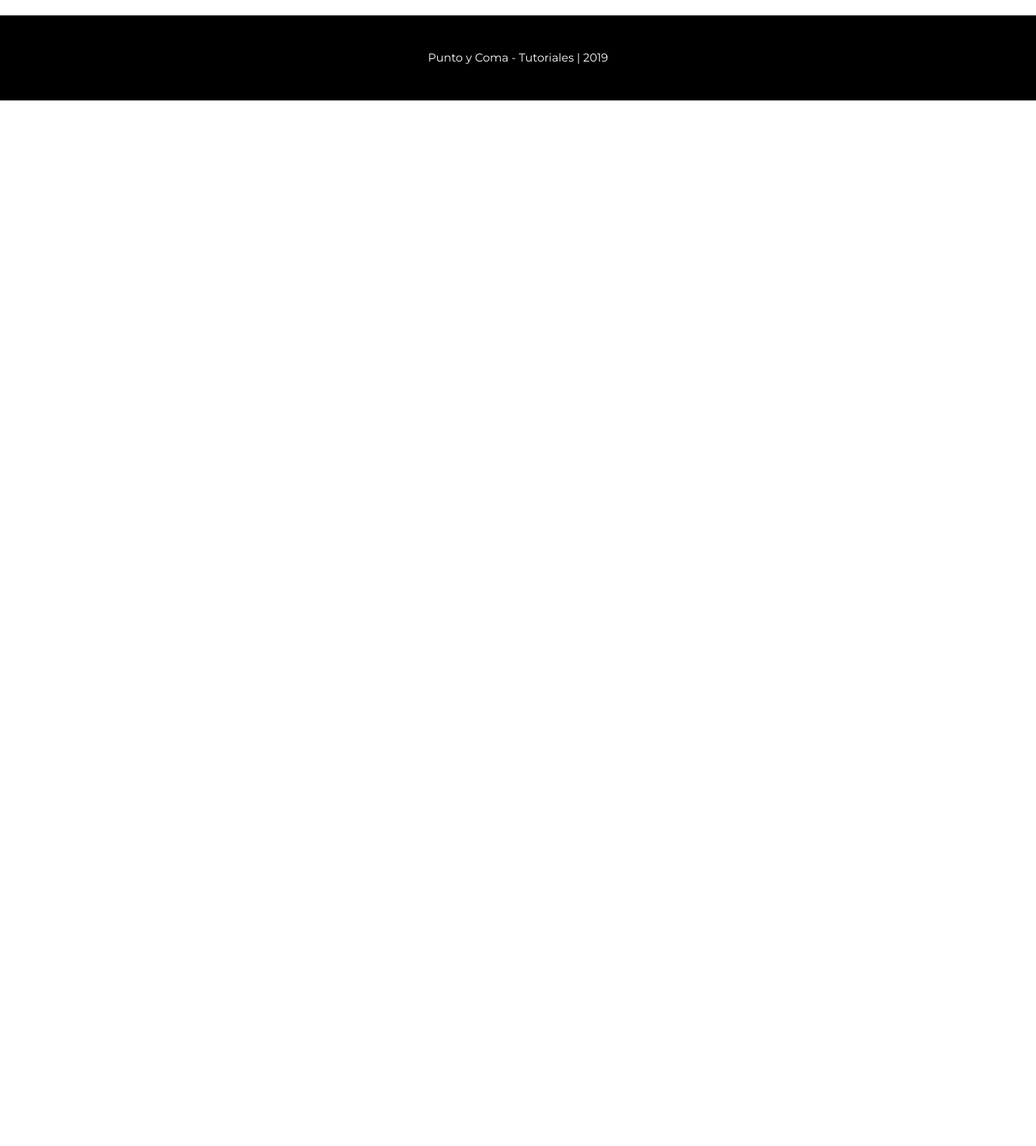
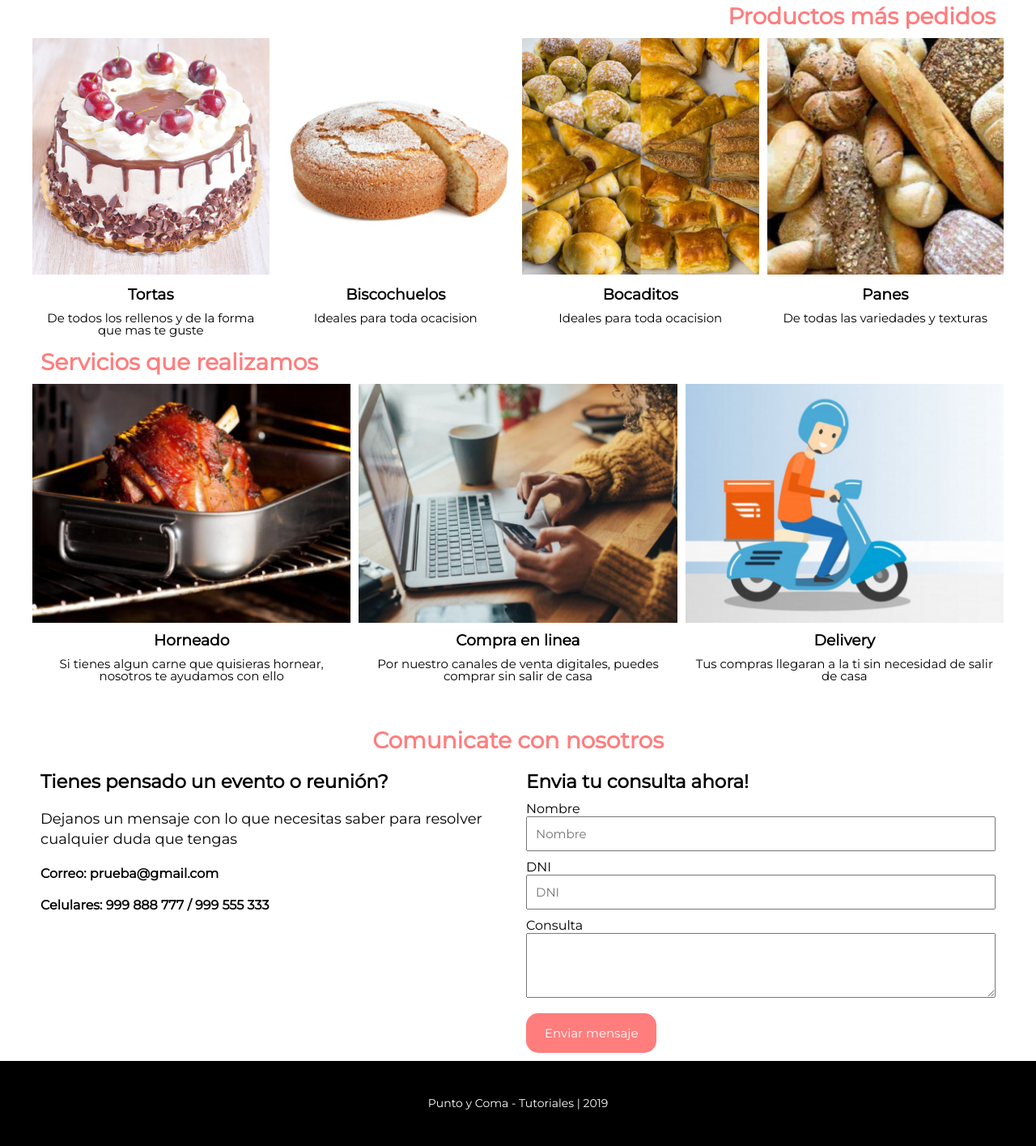
Before and after one commit to jbazans/landing-page, a plain HTML site: page index.html in a window 1280 px wide. Shown: the part 1096-2511 px from the top of the page at 81% size. Before the commit the page ends 1220 px from the top, so only its background shows below. Drawn offline with Linux system fonts and the light colour scheme.

Commit message:
Add files via upload

```diff
--- a/css/main.css
+++ b/css/main.css
@@ -2,6 +2,7 @@
 	margin: 0;
 	padding: 0;
 	font-family: 'Montserrat', sans-serif;
+	box-sizing: border-box;
 }
 html{
 	background: #fff;
@@ -12,7 +13,7 @@ body{
 }
 header{
 	padding: 20px;
-	width: calc(100% - 40px);
+	width: 100%;
 	z-index: 2;
 }
 .content-header{
@@ -43,7 +44,7 @@ header{
 }
 .banner-text{
 	padding: 10px;
-	width: calc(60% - 20px);
+	width: 60%;
 	margin-top: 100px;
 	display: flex;
 	flex-direction: column;
@@ -60,7 +61,7 @@ header{
 }
 .banner-img{
 	padding: 10px;
-	width: calc(40% - 20px);
+	width: 40%;
 }
 .banner-img img{
 	margin-top: 20px;
@@ -92,8 +93,114 @@ body svg{
 }
 .contents{
 	width: 100%;
-	height: 400px;
 	background: #fff;
+}
+.contents section{
+	max-width: 1200px;
+	margin: auto;
+}
+.div-flex{
+	display: flex;
+}
+.parts{
+	padding: 10px;
+	width: 50%;
+}
+.content-img{
+	overflow: hidden;
+	padding: 40px;
+	width: 100%;
+	height: 300px;
+	transition: 1s;
+}
+.img{
+	background-image: url(../assets/img/pan.jpg);
+	width: 100%;
+	height: 100%;
+	background-size: cover;
+	background-repeat: no-repeat;
+	background-position: center;
+	transform: rotate(-10deg);
+	border-radius: 10px;
+	transition: 1s;
+}
+.content-img:hover .img{
+	transform: rotate(0deg) translate(-30px, -30px);
+	width: calc(100% + 60px);
+	height: calc(100% + 60px);
+	background-image: url(../assets/img/pasteles.jpg);
+}
+.parts p{
+	margin-top: 20px;
+}
+.contents section h1{
+	padding: 0 10px;
+	color: #ff7d7d;
+}
+section:nth-child(2),section:nth-child(3){
+	margin: 10px auto;
+}
+.contents section:nth-child(2) h1{
+	text-align: right;
+}
+#productos .div-grid{
+	margin-top: 10px;
+	width: 100%;
+	display: grid;
+	grid-template-columns: repeat(4,1fr);
+	grid-gap: 10px;
+}
+.content-img-pro{
+	width: 100%;
+	height: 300px;
+	overflow: hidden;
+}
+.content-img-pro img{
+	width: 100%;
+	transition: 1s;
+}
+.content-img-pro img:hover{
+	width: calc(100% + 60px);
+	margin: -30px 0 0 -30px;
+}
+.grid-item h3,.grid-item p{
+	padding: 5px;
+	text-align: center;
+}
+.grid-item p{
+	font-size: 15px;
+	line-height: 15px;
+}
+#servicios .div-grid{
+	margin-top: 10px;
+	width: 100%;
+	display: grid;
+	grid-template-columns: repeat(3,1fr);
+	grid-gap: 10px;
+}
+#contacto h1{
+	text-align: center;
+	padding: 0 10px;
+	margin: 50px 0 10px 0;
+}
+input{
+	padding: 10px;
+	font-size: 15px;
+	margin-bottom: 10px;
+	width: 100%;
+}
+textarea{
+	padding: 10px;
+	font-size: 15px;
+	width: 100%;
+	height: 80px;
+}
+.parts h4{
+	margin: 20px auto;
+}
+a{
+	text-decoration: none;
+	color: #fff;
 }
 
 footer{
--- a/index.html
+++ b/index.html
@@ -10,10 +10,10 @@
 	<header>
 		<div class="content-header">
 			<div class="logo"><img src="assets/img/logo.png"></div>
-			<div class="item">Conocenos</div>
-			<div class="item">Productos</div>
-			<div class="item">Servicios</div>
-			<div class="item">Contactanos</div>
+			<div class="item"><a href="#inicio">Conocenos</a></div>
+			<div class="item"><a href="#productos">Productos</a></div>
+			<div class="item"><a href="#servicios">Servicios</a></div>
+			<div class="item"><a href="#contacto">Contactanos</a></div>
 		</div>
 	</header>
 	<section>
@@ -32,6 +32,106 @@
 	  	<path fill="#ffffff" fill-opacity="1" d="M0,32L34.3,42.7C68.6,53,137,75,206,117.3C274.3,160,343,224,411,224C480,224,549,160,617,160C685.7,160,754,224,823,218.7C891.4,213,960,139,1029,128C1097.1,117,1166,171,1234,202.7C1302.9,235,1371,245,1406,250.7L1440,256L1440,320L1405.7,320C1371.4,320,1303,320,1234,320C1165.7,320,1097,320,1029,320C960,320,891,320,823,320C754.3,320,686,320,617,320C548.6,320,480,320,411,320C342.9,320,274,320,206,320C137.1,320,69,320,34,320L0,320Z"></path>
 	</svg>
 	<div class="contents">
+		<section id="inicio">
+			<h1>Nuestros inicios</h1>
+			<div class="div-flex">
+				<div class="parts">
+					<div class="content-img">
+						<div class="img"></div>
+					</div>
+				</div>
+				<div class="parts">
+					<h2>De panadería a pastelería</h2>
+					<p>Comenzamos siendo una panaderia hace mas de 30 años. Todo el trabajo siempre habia sido artesanal y se pasaron los secretos de padre a hijo.</p>
+					<p>Gracias a los nuevos talentos de hoy en dia, pudimos ampliar nuestros productos para agregar deliciosos bocadillos dulces y salados a nuestra produccion.</p>
+				</div>
+			</div>
+		</section>
+		<section id="productos">
+			<h1>Productos más pedidos</h1>
+			<div class="div-grid">
+				<div class="grid-item">
+					<div class="content-img-pro">
+						<img src="assets/img/torta.jpg">
+					</div>
+					<h3>Tortas</h3>
+					<p>De todos los rellenos y de la forma que mas te guste</p>
+				</div>
+				<div class="grid-item">
+					<div class="content-img-pro">
+						<img src="assets/img/biscochuelo.jpg">
+					</div>
+					<h3>Biscochuelos</h3>
+					<p>Ideales para toda ocacision</p>
+				</div>
+				<div class="grid-item">
+					<div class="content-img-pro">
+						<img src="assets/img/bocaditos.jpg">
+					</div>
+					<h3>Bocaditos</h3>
+					<p>Ideales para toda ocacision</p>
+				</div>
+				<div class="grid-item">
+					<div class="content-img-pro">
+						<img src="assets/img/panes.jpg">
+					</div>
+					<h3>Panes</h3>
+					<p>De todas las variedades y texturas</p>
+				</div>
+			</div>
+		</section>
+		<section id="servicios">
+			<h1>Servicios que realizamos</h1>
+			<div class="div-grid">
+				<div class="grid-item">
+					<div class="content-img-pro">
+						<img src="assets/img/horneado.jpg">
+					</div>
+					<h3>Horneado</h3>
+					<p>Si tienes algun carne que quisieras hornear, nosotros te ayudamos con ello</p>
+				</div>
+				<div class="grid-item">
+					<div class="content-img-pro">
+						<img src="assets/img/compra-online.jpg">
+					</div>
+					<h3>Compra en linea</h3>
+					<p>Por nuestro canales de venta digitales, puedes comprar sin salir de casa</p>
+				</div>
+				<div class="grid-item">
+					<div class="content-img-pro">
+						<img src="assets/img/delivery.jpg">
+					</div>
+					<h3>Delivery</h3>
+					<p>Tus compras llegaran a la ti sin necesidad de salir de casa</p>
+				</div>
+			</div>
+		</section>
+		<section id="contacto">
+			<h1>Comunicate con nosotros</h1>
+			<div class="div-flex">
+				<div class="parts">
+					<h2>Tienes pensado un evento o reunión?</h2>
+					<p>Dejanos un mensaje con lo que necesitas saber para resolver cualquier duda que tengas</p>
+					<h4>Correo: prueba@gmail.com</h4>
+					<h4>Celulares: 999 888 777 / 999 555 333</h4>
+				</div>
+				<div class="parts">
+					<h2 style="margin-bottom: 10px;">Envia tu consulta ahora!</h2>
+					<form>
+						<label>Nombre</label>
+						<input type="text" name="nombre" placeholder="Nombre">
+						<br>
+						<label>DNI</label>
+						<input type="text" name="dni" placeholder="DNI">
+						<br>
+						<label>Consulta</label>
+						<textarea name="consulta"></textarea>
+						<br>
+						<button>Enviar mensaje</button>
+					</form>
+				</div>
+			</div>
+		</section>
 	</div>
 	<footer>
 		<center><p>Punto y Coma - Tutoriales | 2019</p></center>
```
